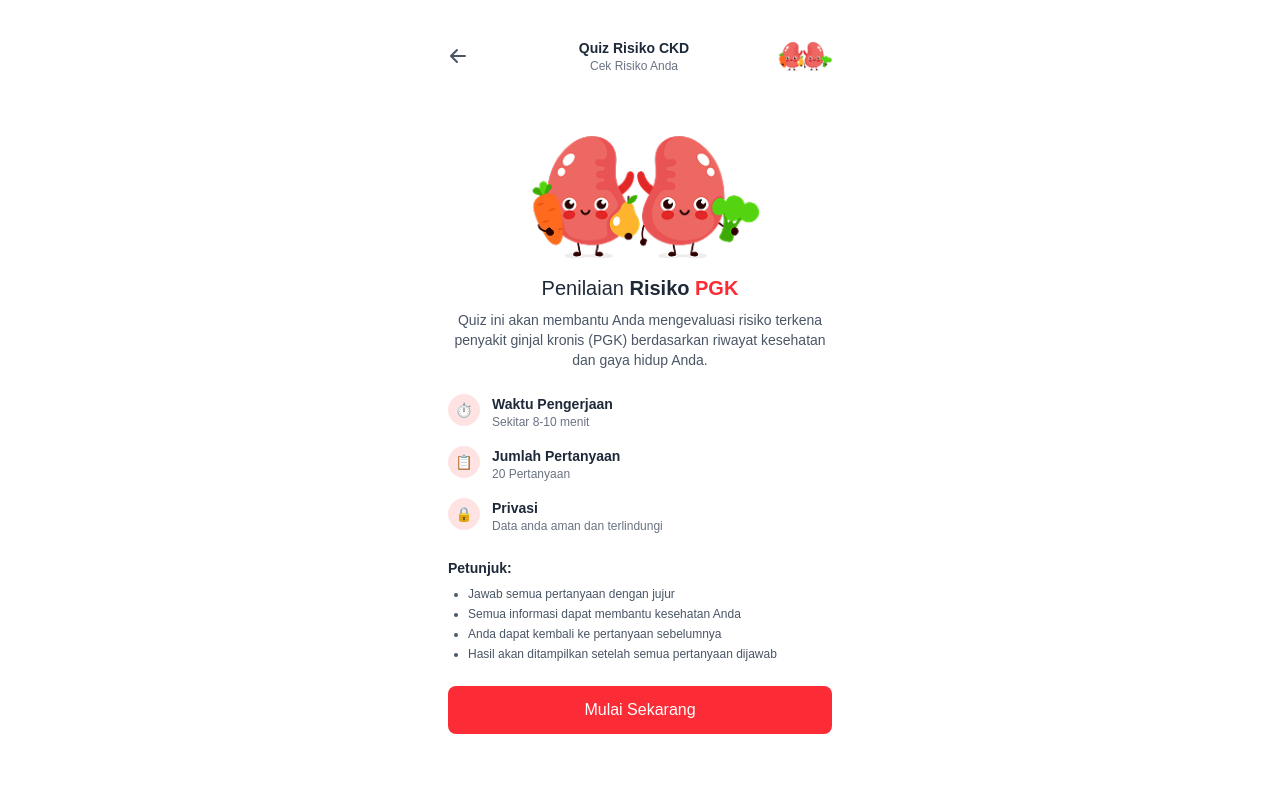
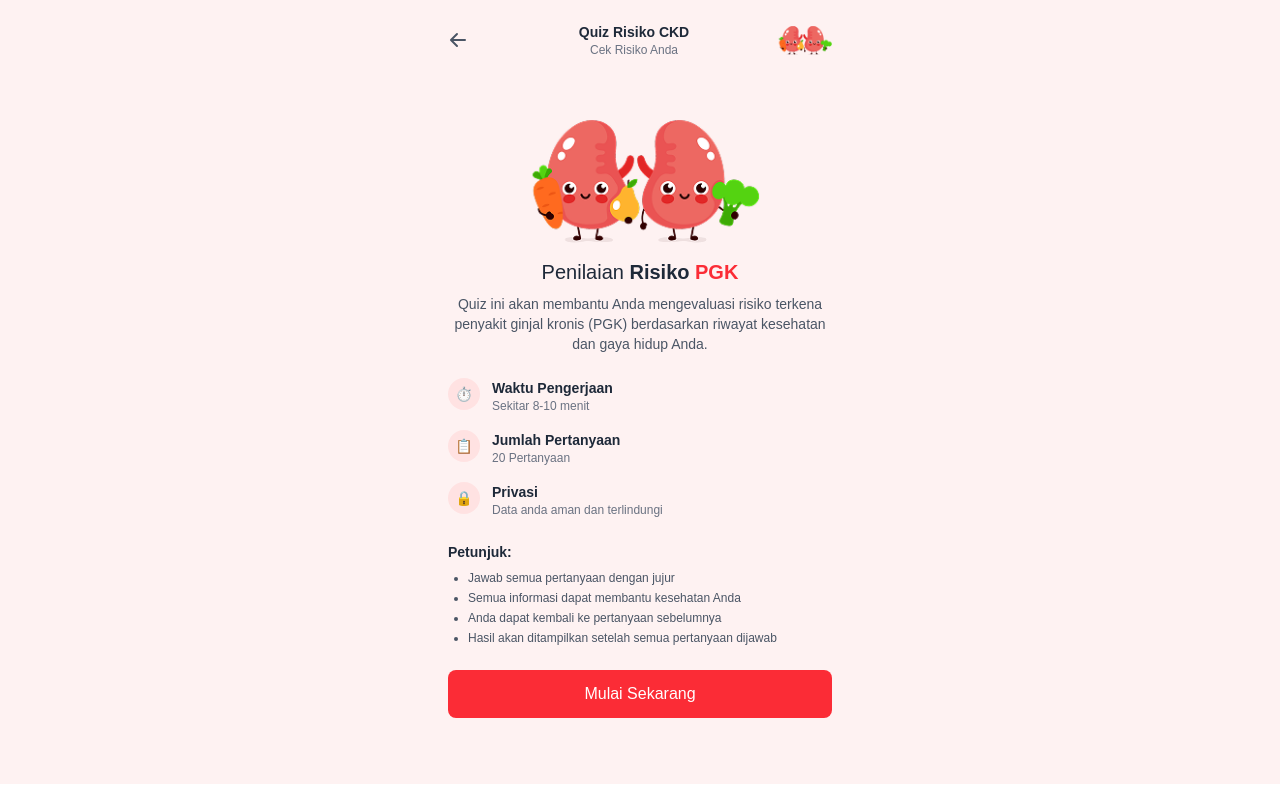
Before and after one commit to raflibagas/ginjal-kita, a Next.js app: page /risk-quiz in a window 1280 px wide. Built offline with nearby package versions, Linux system fonts and the light colour scheme.

Commit message:
Add quiz page

```diff
--- a/src/app/dashboard/page.jsx
+++ b/src/app/dashboard/page.jsx
@@ -10,7 +10,7 @@ export default function Dashboard() {
         <header className="mb-6">
           <div className="flex justify-between items-center mb-2">
             <div></div> {/* Empty div for spacing */}
-            <h2 className="ml-8 text-xl text-gray-800 mr-2">Ginjal</h2>
+            <h2 className="ml-8 text-xl text-gray-800 mr-4">Ginjal</h2>
             <h2 className="-ml-32 text-xl font-semibold text-red-500">Kita</h2>
             <div className="w-10 h-10 rounded-full bg-red-500 overflow-hidden">
               <Image
--- a/src/app/risk-quiz/page.jsx
+++ b/src/app/risk-quiz/page.jsx
@@ -14,8 +14,8 @@ export default function QuizLanding() {
   };
 
   return (
-    <main className="min-h-screen bg-white">
-      <div className="max-w-md mx-auto p-4 px-8">
+    <main className="min-h-screen bg-red-50">
+      <div className="max-w-md mx-auto p-4 px-8 -mt-4">
         {/* Header */}
         <div className="flex items-center mb-6">
           <Link href="/dashboard" className="flex items-center text-gray-600">
--- a/src/app/risk-quiz/questions/page.jsx
+++ b/src/app/risk-quiz/questions/page.jsx
@@ -84,7 +84,7 @@ export default function QuizQuestions() {
 
   return (
     <main className="min-h-screen bg-red-50">
-      <div className="max-w-md mx-auto p-4 px-8">
+      <div className="max-w-md mx-auto p-4 px-8 -mt-4">
         {/* Header */}
         <div className="flex items-center mb-6">
           <Link href="/risk-quiz" className="flex items-center text-gray-600">
--- a/src/app/risk-quiz/results/page.jsx
+++ b/src/app/risk-quiz/results/page.jsx
@@ -14,7 +14,7 @@ export default function QuizResults() {
 
   return (
     <main className="min-h-screen bg-red-50">
-      <div className="max-w-md mx-auto p-4 px-8">
+      <div className="max-w-md mx-auto p-4 px-8 -mt-4">
         {/* Header */}
         <div className="flex items-center mb-6">
           <Link href="/dashboard" className="flex items-center text-gray-600">
```
